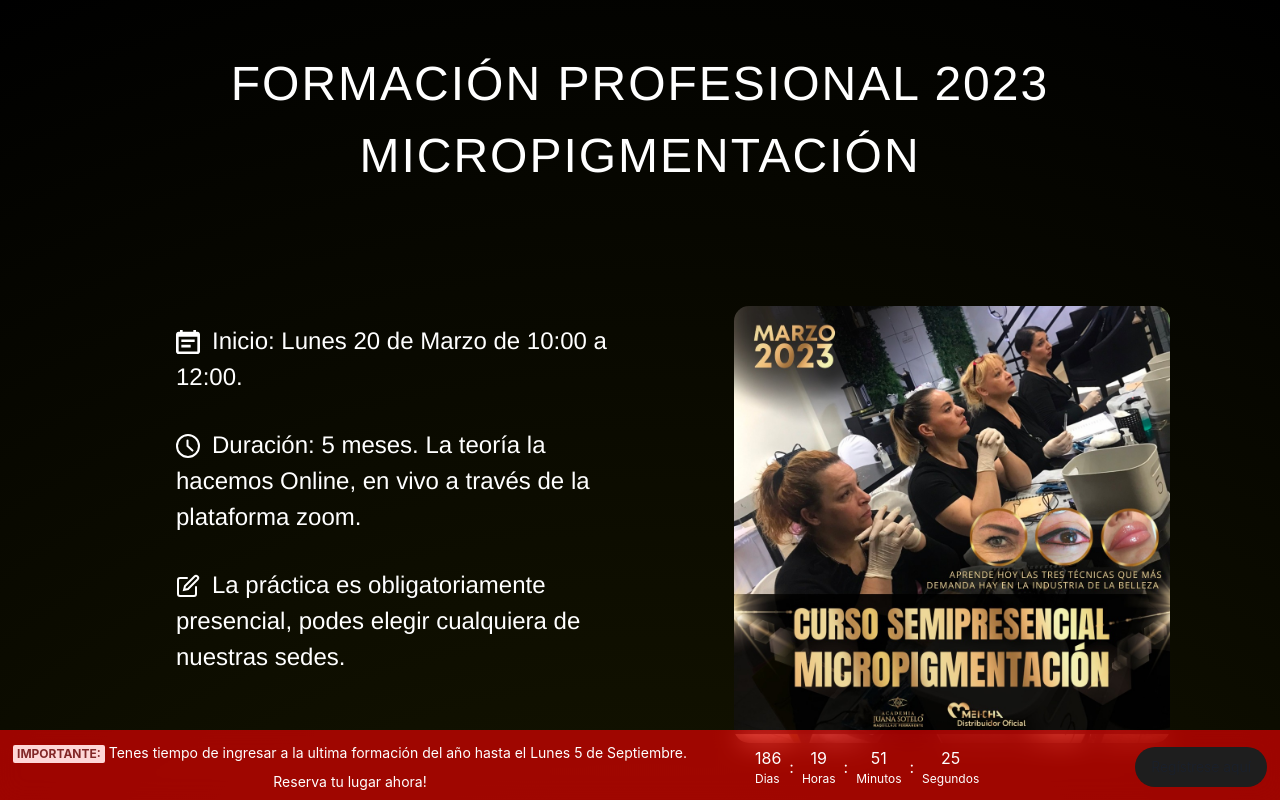
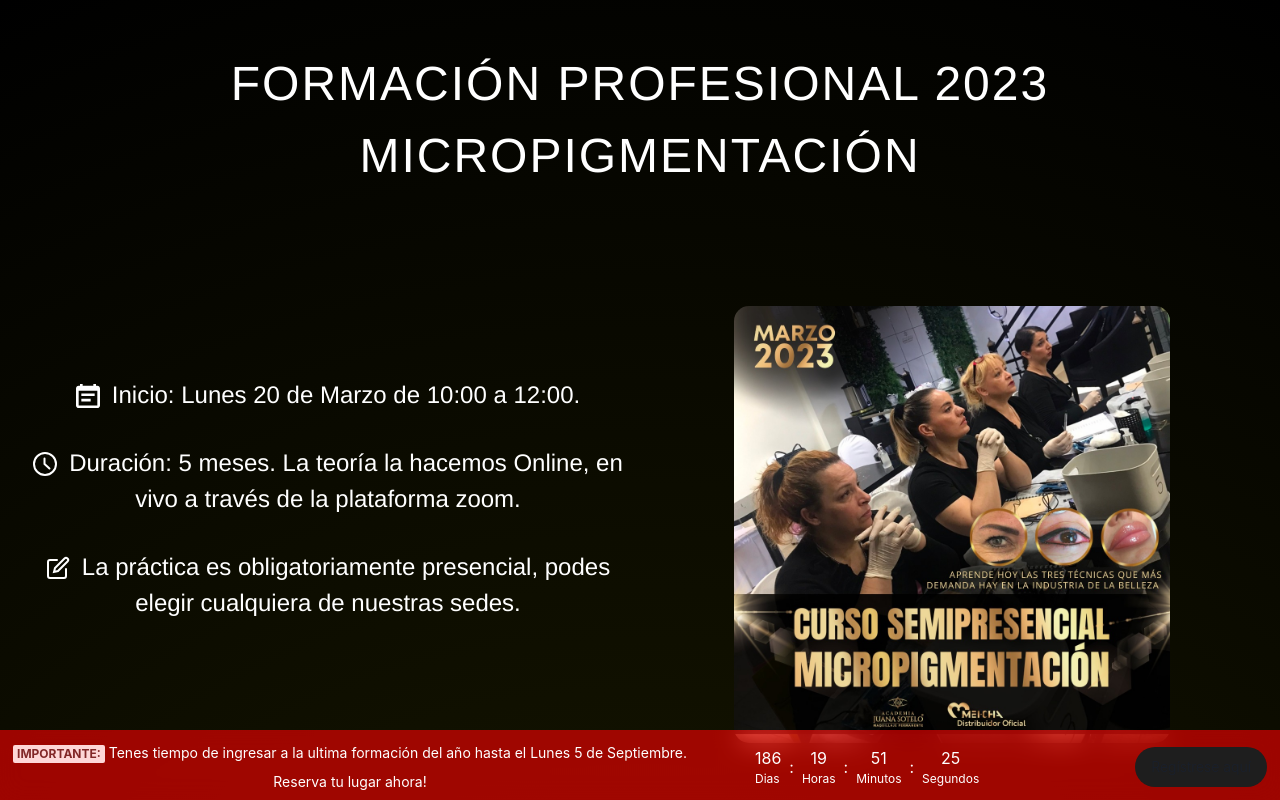
Before and after one commit to LuchoDevjs/LandingPageJS, a React (Vite) app: page / in a window 1280 px wide. Shown: the top 800 px of the page. Built offline with nearby package versions, Linux system fonts and the light colour scheme.

Commit message:
informacion actualizada

```diff
--- a/src/components/Information.jsx
+++ b/src/components/Information.jsx
@@ -24,7 +24,7 @@ const Information = () => {
           alignItems="center"
           justifyItems="center"
         >
-          <List ml={{ base: "3rem", md: "7rem", lg: "10rem" }}>
+          <List textAlign={{ base: "center" }}>
             <ListItem mb={8}>
               {" "}
               <ListIcon as={CalendarIcon} mr={3} />
@@ -46,7 +46,7 @@ const Information = () => {
             alt="maquinaMicropigmentacion"
             borderRadius="15px"
             mt={{ base: "50px" }}
-            w={{ base: "80%", md: "70%", lg: "70%" }}
+            w={{ base: "90%", md: "90%", lg: "70%" }}
             objectFit="cover"
           />
         </SimpleGrid>
```
